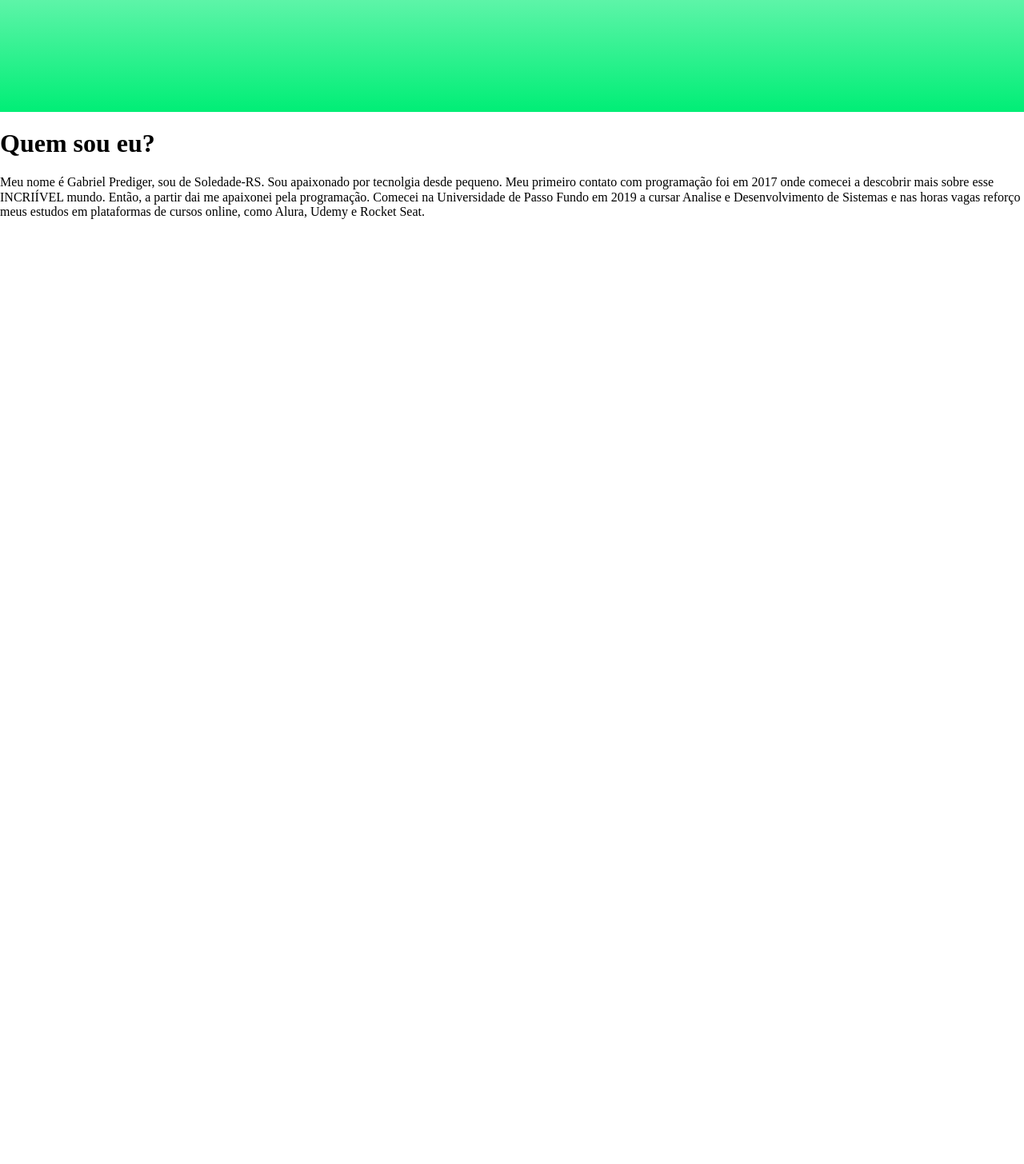
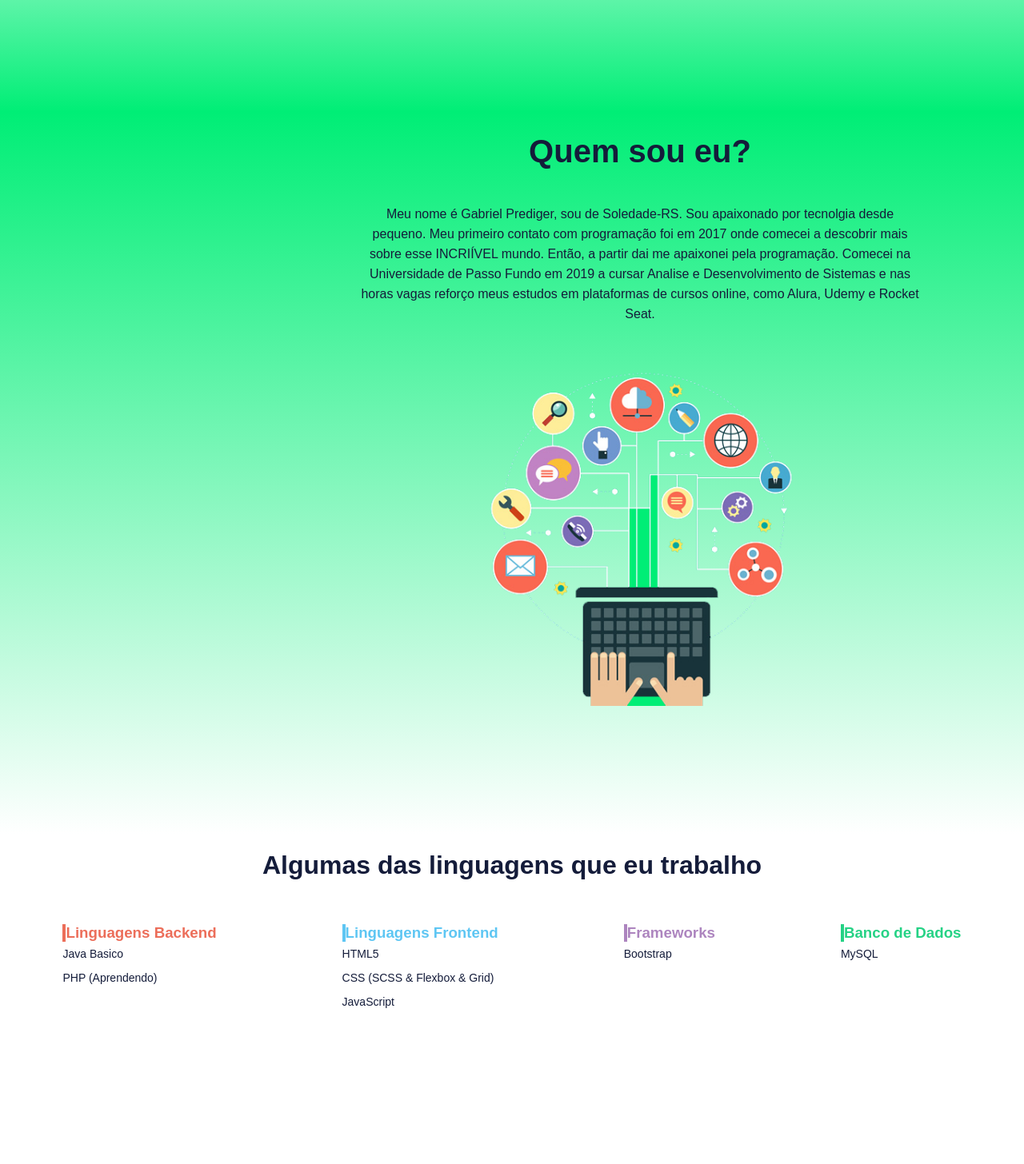
Before and after one commit to GabrielPrediger/Portfolio, a plain HTML site: page paginainicial.html in a window 1280 px wide. Shown: the part 620-2076 px from the top of the page at 80% size. Before the commit the page ends 910 px from the top, so only its background shows below. Drawn offline with Linux system fonts and the light colour scheme.

Commit message:
v01
Criação da area de linguagens, biografia

```diff
--- a/css/style.css
+++ b/css/style.css
@@ -1,4 +1,13 @@
+h1,
+h2,
+h3,
+p {
+    font-family: "eurostile", sans-serif;
+    color: #141c3a;
+}
+
 /* ESTILO HEADER */
+
 
 .conteudo-header {
     display: flex;
@@ -8,13 +17,14 @@
     margin: 0 65px 0 65px;
 }
 
-.contato-header{
-    font-family: "eurostile", sans-serif;
+.contato-header {
     border-style: solid;
     border-width: 3px;
     border-radius: 25px;
     padding: 10px;
-    border-color: #00EE76 /*#00EE76 ou #00E5EE*/;
+    border-color: #00EE76
+        /*#00EE76 ou #00E5EE*/
+    ;
     color: #00EE76;
     font-weight: bold;
 }
@@ -23,32 +33,121 @@
 /* ESTILO MAIN */
 
 
-.conteudo-titulo{
+.conteudo-titulo {
     font-family: "eurostile", sans-serif;
     display: flex;
     flex-direction: column;
     text-align: center;
     margin-top: 85px;
-    color: #141c3a;
     padding-bottom: 170px;
-    background: linear-gradient( rgb(255, 255, 255) 0%, rgb(255, 255, 255) 35%, #00EE76 100%);
+    background: linear-gradient(rgb(255, 255, 255) 0%, rgb(255, 255, 255) 35%, #00EE76 100%);
 }
 
-.titulo-conteudo{
+.titulo-conteudo {
     font-size: 50px;
     font-weight: bold;
 }
 
-.texto-conteudo{
+.texto-conteudo {
     font-size: 20px;
     font-weight: 100;
 }
 
 
-.imagem-frontend{
+.imagem-frontend {
     width: 210px;
     align-self: center;
     margin-top: 45px;
+}
+
+
+/* ESTILO BIOGRAFIA - QUEM SOU EU? */
+
+.bio {
+    background-image: linear-gradient(#00EE76, white);
+}
+
+.bio-principal {
+    display: flex;
+    justify-content: center;
+    flex-direction: column;
+    text-align: center;
+    padding-bottom: 160px;
+
+    width: 900px;
+    margin-left: 350px;
+
+}
+
+.titulo-bio {
+    font-size: 40px;
+    font-weight: bold;
+}
+
+.texto-bio {
+    width: 700px;
+    align-self: center;
+    line-height: 25px;
+
+}
+
+.icone-notebook {
+    width: 750px;
+    display: flex;
+    align-self: center;
+    margin-top: 40px;
+
+}
+
+
+/* ESTILO "LINGUAGENS" */
+
+
+.linguagens {}
+
+.navbar-linguagens {
+    display: flex;
+    height: 300px;
+    flex-direction: row;
+    justify-content: space-around;
+    /*border-color: #E6ECF8;*/
 
 
 }
+
+.titulo-linguagens{
+    text-align: center;
+    margin-bottom: 55px;
+}
+
+.container-backend {
+    display: flex;
+    flex-direction: column;
+}
+
+.container-frontend {
+    display: flex;
+    flex-direction: column;
+}
+
+.container-framework {
+    display: flex;
+    flex-direction: column;
+}
+
+.container-bd {
+    display: flex;
+    flex-direction: column;
+}
+
+.titulo-backend{color: #EC6E5A; border-left: 4px solid #EC6E5A; font-size: bold; }
+.titulo-frontend { color: #5EC6F3; border-left: 4px solid #5EC6F3; font-size: bold;}
+.titulo-frameworks { color: #AD85BF; border-left: 4px solid #AD85BF; font-size: bold;}
+.titulo-bancodedados { color: #25D285; border-left: 4px solid #25D285; font-size: bold;}
+
+.texto-linguagens {
+    font-size: 14px;
+    line-height: 30px;
+    margin: 0;
+
+}
--- a/paginainicial.html
+++ b/paginainicial.html
@@ -1,5 +1,6 @@
 <!DOCTYPE html>
 <html lang="pt-br">
+
 <head>
     <title>Gabriel Prediger | Portifólio</title>
     <meta charset="UTF-8">
@@ -7,6 +8,7 @@
     <link rel="stylesheet" href="./css/reset.css">
     <link rel="stylesheet" href="./css/normalize.css">
 </head>
+
 <body>
     <header class="header">
         <div class="conteudo-header">
@@ -17,20 +19,57 @@
     <main class="conteudo-principal">
         <div class="conteudo-titulo">
             <h1 class="titulo-conteudo">Hello World!</h1>
-                <h2 class="texto-conteudo">Me chamo Gabriel Prediger. Sou desenvolvedor front-end, e adoro minha profissão!</h2>
+            <h2 class="texto-conteudo">Me chamo Gabriel Prediger. Sou desenvolvedor front-end, e adoro minha profissão!
+            </h2>
             <img class="imagem-frontend" src="./img/avatar.png">
         </div>
         <div class="bio">
-                <h1>Quem sou eu?</h1>
-                <p>Meu nome é Gabriel Prediger, sou de Soledade-RS. Sou apaixonado por tecnolgia
+            <div class="bio-principal">
+                <h1 class="titulo-bio">Quem sou eu?</h1>
+                <p class="texto-bio">Meu nome é Gabriel Prediger, sou de Soledade-RS. Sou apaixonado por tecnolgia
                     desde pequeno. Meu primeiro contato com programação foi em 2017 onde comecei
                     a descobrir mais sobre esse INCRIÍVEL mundo. Então, a partir dai me apaixonei
                     pela programação. Comecei na Universidade de Passo Fundo em 2019 a cursar
                     Analise e Desenvolvimento de Sistemas e nas horas vagas reforço meus estudos
                     em plataformas de cursos online, como Alura, Udemy e Rocket Seat.
+                </p>
+                <img class="icone-notebook" src="./img/tecnot.png">
+            </div>
+        </div>
+        <div class="linguagens">
+            <h1 class="titulo-linguagens">Algumas das linguagens que eu trabalho</h1>
+            <nav class="navbar-linguagens">
 
-                </p>
+
+                <section class="container-backend">
+                    <h3 class="titulo-backend">Linguagens Backend</h3>
+                    <p class="texto-linguagens">Java Basico</p>
+                    <p class="texto-linguagens">PHP (Aprendendo)</p>
+                </section>
+
+
+                <section class="container-frontend">
+                    <h3 class="titulo-frontend">Linguagens Frontend</h3>
+                    <p class="texto-linguagens">HTML5</p>
+                    <p class="texto-linguagens">CSS (SCSS & Flexbox & Grid)</p>
+                    <p class="texto-linguagens">JavaScript</p>
+                </section>
+
+
+                <section class="container-framework">
+                    <h3 class="titulo-frameworks">Frameworks</h3>
+                    <p class="texto-linguagens">Bootstrap</p>
+                </section>
+
+
+                <section class="container-bd">
+                    <h3 class="titulo-bancodedados">Banco de Dados</h3>
+                    <p class="texto-linguagens">MySQL</p>
+                </section>
+
+            </nav>
         </div>
     </main>
 </body>
+
 </html>
```
Also changed, not shown: css/imagem-frontend.png (renamed from img/imagem-frontend.png), img/notebook.png (added), img/tecnot.png (added). Lines whose indentation alone changed are shown as unchanged.
